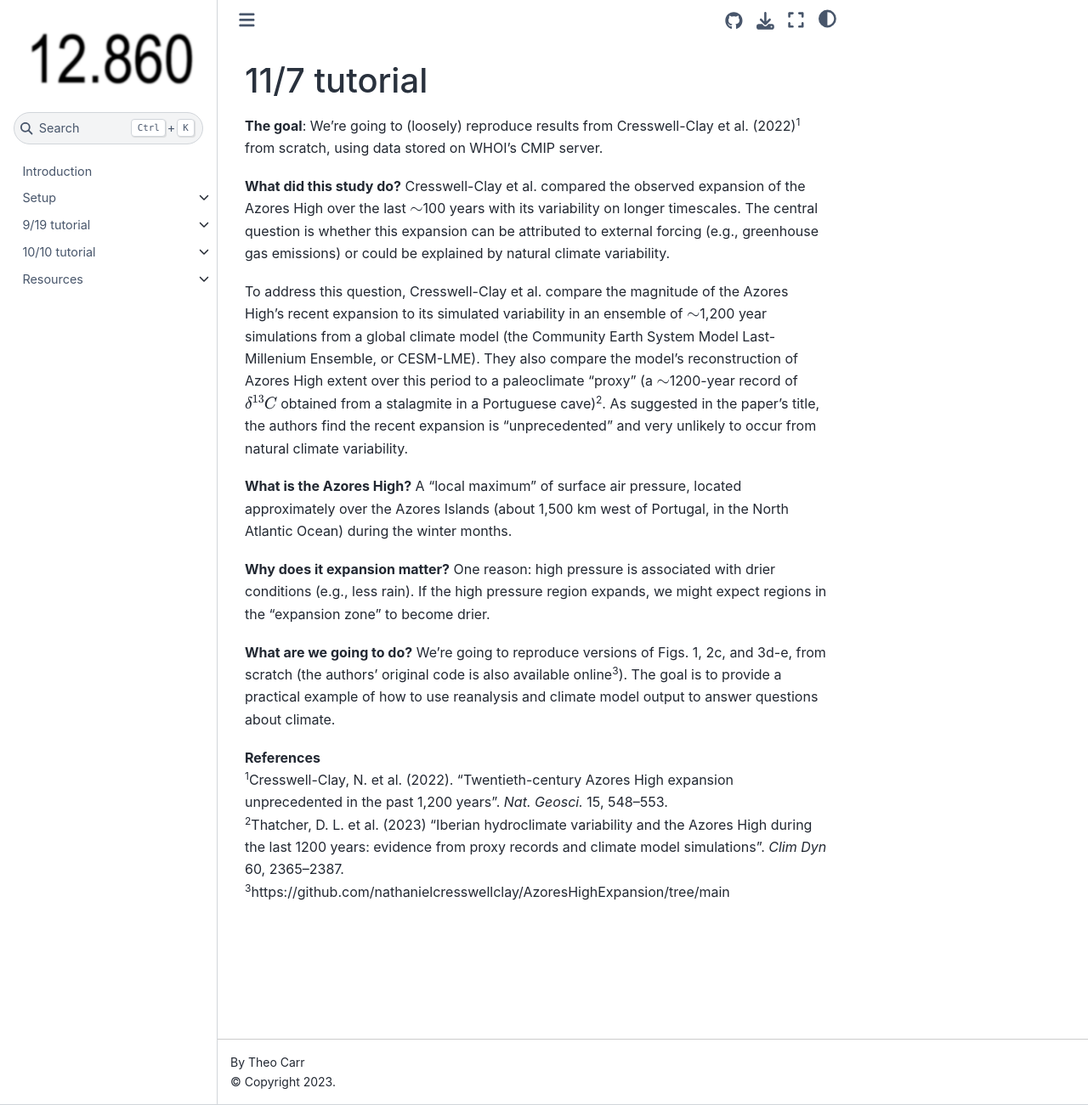
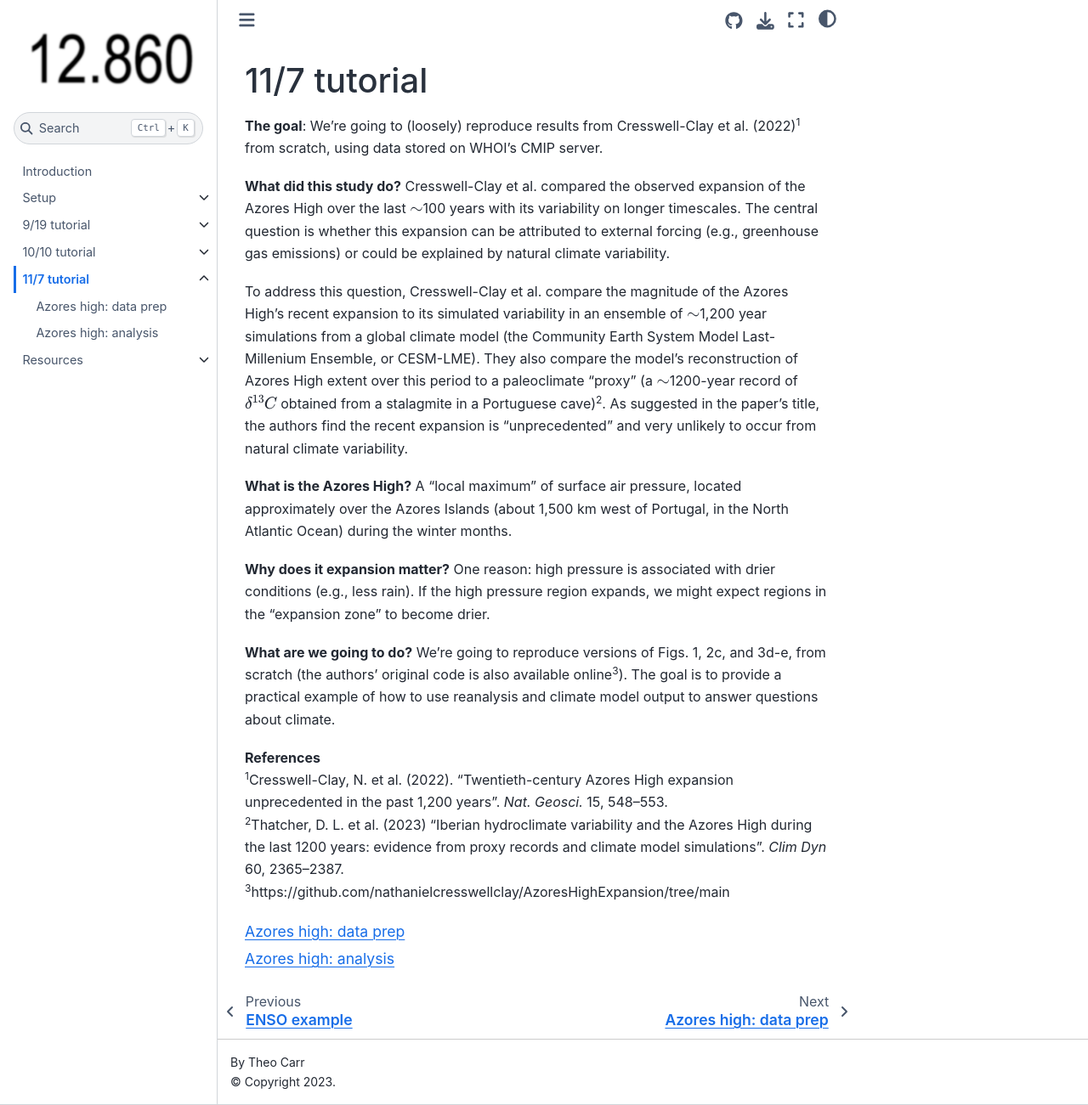
Before and after one commit to ktcarr/12860-tutorial, a Jupyter Book: the page built from docs/pages/tutorial_11-7/overview.md, in a window 1280 px wide and 1301 px high. Shown: the whole window at 85% size. Built offline with Jupyter Book 1.0.4 settings and Sphinx 7.4.7 and the Sphinx Book theme 1.1.4, drawn with Linux system fonts in a browser that asks for light colours; pages that are not in the unit, such as notebooks, are missing from menus.

```diff
--- a/docs/_toc.yml
+++ b/docs/_toc.yml
@@ -20,6 +20,10 @@ chapters:
   - url: https://docs.google.com/presentation/d/18Rp-7hCtp8fYvdGVZOlwaS4b_-PtmIVTkmM529wNN1Q/edit?usp=sharing
     title: Slides
   - file: pages/tutorial_10-10/ENSO_example
+- file: pages/tutorial_11-7/overview
+  sections:
+  - file: pages/tutorial_11-7/azores_prep.ipynb
+  - file: pages/tutorial_11-7/azores_analysis_tutorial.md
 - file: pages/assignments/assignments_toc
   sections:
   - file: pages/assignments/assignment1
```
Also changed, not shown: docs/pages/tutorial_11-7/azores_analysis_tutorial.md (+10 -1 lines), 1 other file.
